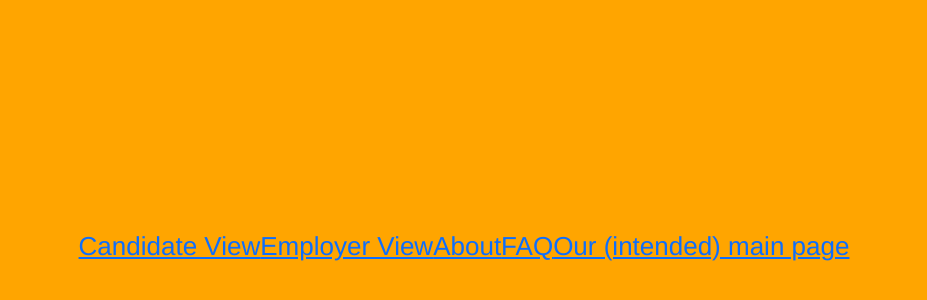
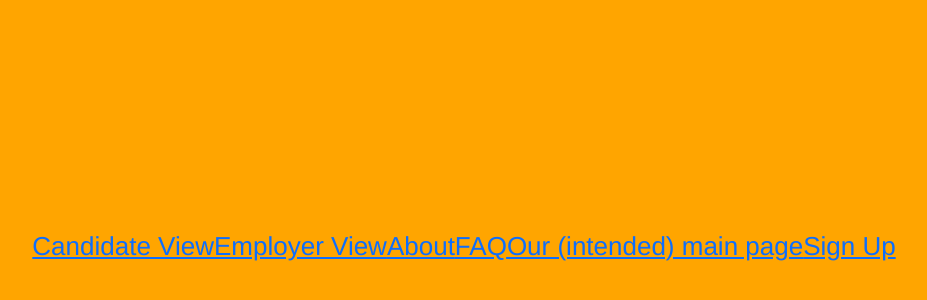
Before and after one commit to chris-menz/phe-frontend, a React (Create React App) app: page / in a window 1280 px wide. Shown: the part 154-454 px from the top of the page, without its empty margins (176-1103 px from the left). Built offline with nearby package versions, Linux system fonts and the light colour scheme.

Commit message:
Update App.js

```diff
--- a/src/App.js
+++ b/src/App.js
@@ -3,6 +3,7 @@ import './App.css';
 import { Link } from 'react-router-dom';
 import candidateView from "./routes/candidateView"
 import employeeView from "./routes/employerView"
+import signupView from "./routes/signupView"
 import about from "./routes/about"
 import faq from "./routes/faq"
 import MainPage from "./routes/mainpage"
@@ -19,6 +20,7 @@ function App() {
 	        <Link to="/about">About</Link>
 	        <Link to="/FAQ">FAQ</Link>
 	        <Link to="/MainPage">Our (intended) main page</Link>
+	<Link to="/signupView">Sign Up</Link>
         </a>
       </header>
     </div>
```
